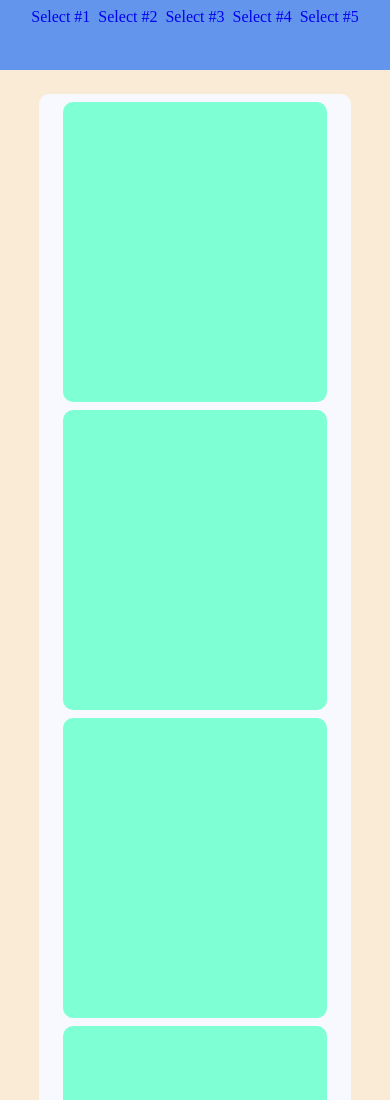
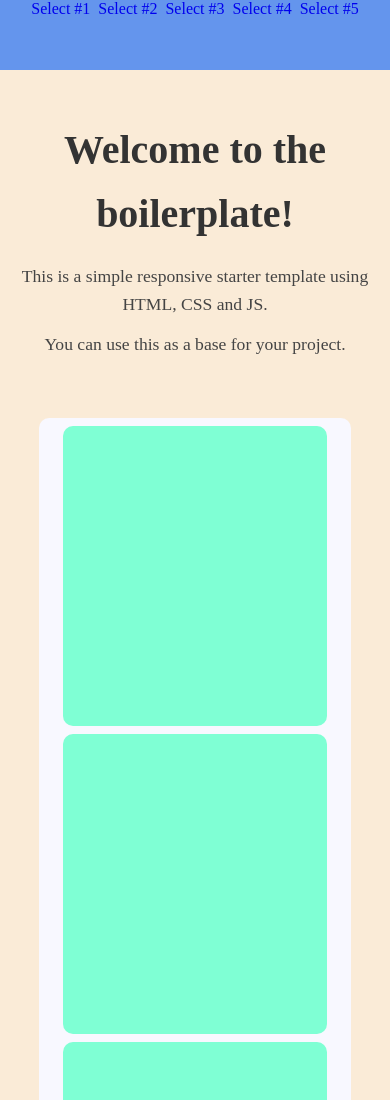
Before and after one commit to MrHryhorii/boilerplate001, a website: page index.html in a window 390 px wide. Shown: the top 1100 px of the page. Drawn offline with Linux system fonts and the light colour scheme.

Commit message:
chore(style): add welcome

```diff
--- a/css/style.css
+++ b/css/style.css
@@ -86,14 +86,13 @@ footer{
 
 .main-box{
     width: 80%;
+    max-width: 1200px;
+    min-width: 300px;
+    margin: 0 auto;
+
     height: fit-content;
 
-    margin-left: auto;
-    margin-right: auto;
-    margin-top: 24px;
-
     border-radius: 10px;
-
     background-color: var(--main-box-backcolor)
 }
 
@@ -109,3 +108,42 @@ footer{
 footer section{
     height: 100%;
 }
+
+/*Welcome*/
+.Welcome {
+    text-align: center;
+    padding: 3rem 1rem;
+    max-width: 800px;
+    margin: 0 auto;
+    line-height: 1.6;
+}
+
+.Welcome h1 {
+    font-size: 2.5rem;
+    margin-bottom: 1rem;
+    color: #333;
+}
+
+.Welcome p {
+    font-size: 1.1rem;
+    color: #444;
+    margin-bottom: 0.75rem;
+}
+
+@media (max-width: 600px) {
+    .main-box {
+        flex-direction: column;
+        align-items: stretch;
+    }
+
+    .small-box {
+        align-self: center;
+        width: 75%;
+    }
+}
+
+@media (max-width: 500px){
+    .small-box {
+        width: 100%;
+    }
+}
--- a/index.html
+++ b/index.html
@@ -8,14 +8,13 @@
     <link rel="stylesheet" href="./css/style.css">
     <script src="./js/index.js"></script>
     <link rel="icon" href="./img/question.png" type="image/x-icon">
-    <title>BoilerPlate</title>
+    <title>Responsive Boilerplate – HTML, CSS & JS Starter</title>
 </head>
 
 <body>
 
     <header>
-        <section class="navigation">
-            <nav>
+        <nav class="navigation">
             <ul class="flex">
                 <li><a href="#s1">Select #1</a></li>
                 <li><a href="#s2">Select #2</a></li>
@@ -23,11 +22,16 @@
                 <li><a href="#s4">Select #4</a></li>
                 <li><a href="#s5">Select #5</a></li>
             </ul>
-            </nav>
         </section>
     </header>
 
     <main>
+        <div class="Welcome">
+            <h1>Welcome to the boilerplate!</h1>
+            <p>This is a simple responsive starter template using HTML, CSS and JS.</p>
+            <p>You can use this as a base for your project.</p>
+        </div>
+
         <section class="flex wrap main-box" id="s1">
             <div class="small-box" onclick=selected(this)></div>
             <div class="small-box" onclick=selected(this)></div>
```
Lines whose indentation alone changed are shown as unchanged.
